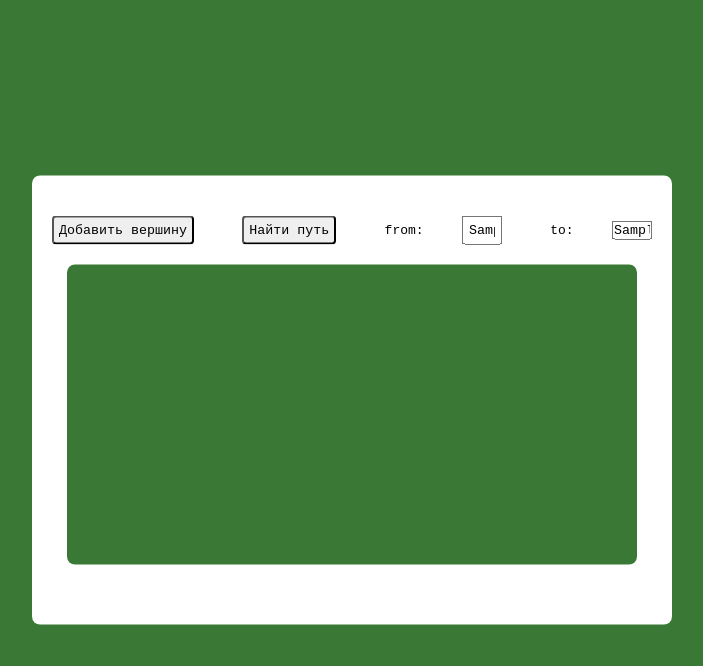
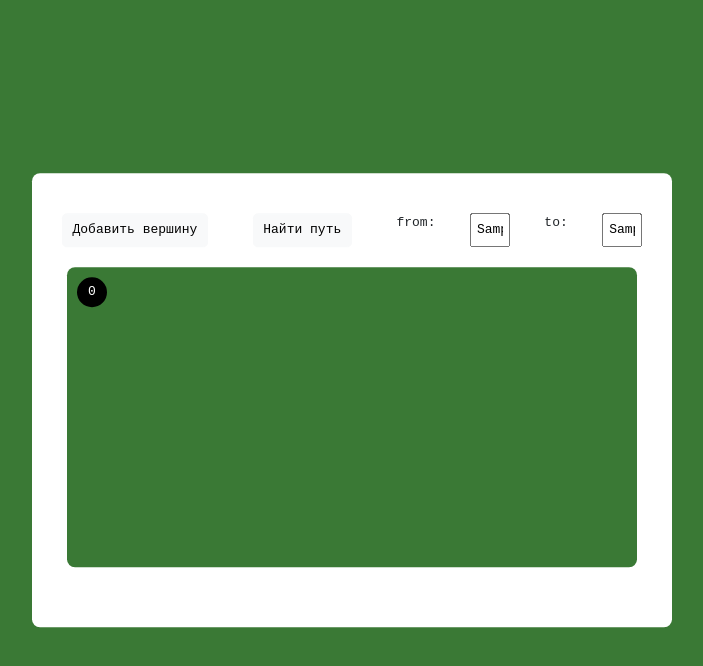
Before and after one commit to Sybescane/Dijkstra-algorithm, a plain HTML site: page src/index.html in a window 1280 px wide. Both pictures are taken after typing "Sample", "Sample" into the empty fields and a click on the button "Добавить вершину". Shown: the whole page, without its empty margins (288-991 px from the left). Drawn offline with nearby package versions, Linux system fonts and the light colour scheme.

Commit message:
Создание вершины и её перемещение

```diff
--- a/src/index.html
+++ b/src/index.html
@@ -5,6 +5,7 @@
    <meta http-equiv="X-UA-Compatible" content="IE=edge">
    <meta name="viewport" content="width=device-width, initial-scale=1.0">
    <title>Алгоритм Дейкстры</title>
+   <link href="https://cdn.jsdelivr.net/npm/bootstrap@5.3.0-alpha3/dist/css/bootstrap.min.css" rel="stylesheet" integrity="sha384-KK94CHFLLe+nY2dmCWGMq91rCGa5gtU4mk92HdvYe+M/SXH301p5ILy+dN9+nJOZ" crossorigin="anonymous">
    <link rel="preconnect" href="https://fonts.googleapis.com">
    <link rel="preconnect" href="https://fonts.gstatic.com" crossorigin>
    <link href="https://fonts.googleapis.com/css2?family=Roboto&display=swap" rel="stylesheet">
@@ -12,19 +13,19 @@
 </head>
 <body>
    <div class="wrapper">
-      <div class="options">
-         <button type="button" id="btn-add">Добавить вершину</button>
-         <button type="button" id="btn-create">Найти путь</button>
+      <div class="container d-flex justify-content-between ">
+         <button type="submit" class="btn btn-light"id="btn-add">Добавить вершину</button>
+         <button type="submit" class="btn btn-light" id="btn-create">Найти путь</button>
          <label for="from-vert">from:</label>
          <input type="text" id="from-vert">
-         <label for="from-vert">to:</label>
+         <label for="to-vert">to:</label>
          <input type="text" id="to-vert">
       </div>
-      <div class="container"></div>
+      <div class="field"></div>
    </div>
 
 
 
-   <script src="index.js"></script>
+   <script src="index.js" ></script>
 </body>
 </html>
--- a/src/index.js
+++ b/src/index.js
@@ -1,10 +1,49 @@
-const buttonAdd = document.querySelector('btn-add');
-const buttonCreate = document.querySelector('btn-create');
-const firstVert = document.querySelector('from-vert');
-const lastVert = document.querySelector('to-vert')
-const container = document.querySelector("container")
+// Получаем все объекты из html
+const buttonAdd = document.querySelector('#btn-add');
+const buttonCreate = document.querySelector('#btn-create');
+const firstVert = document.querySelector('#from-vert');
+const lastVert = document.querySelector('#to-vert')
+const field = document.querySelector(".field")
 
+// массив вершин и счетчик для их номеров
+let vertList = []
+let vert_count = 0;
+
+
+// Событие для создания вершины
 buttonAdd.addEventListener("click", () => {
-   let vert = document.createElement("div")
-   vert.classList.add("vert")
-});
+   let element = document.createElement("div");
+   // событие для переноса вершины
+   element.addEventListener('mousedown', (event) => {
+      element.style.position = 'absolute';
+      element.style.zIndex = 1000;
+
+      field.append(element);
+      moveAt(event.pageX, event.pageY);
+
+
+      function moveAt(pageX, pageY) {
+         element.style.left = pageX - element.offsetWidth / 2 + 'px';
+         element.style.top = pageY - element.offsetHeight / 2 + 'px';
+      }
+
+      function onMouseMove(event) {
+         moveAt(event.pageX, event.pageY);
+      }
+
+      document.addEventListener('mousemove', onMouseMove);
+
+      element.onmouseup = function() {
+         document.removeEventListener('mousemove', onMouseMove);
+         element.onmouseup = null;
+      };
+   })
+   element.addEventListener('click', () => {
+
+   })
+
+   element.innerHTML = vert_count++;
+   element.classList.add("vert");
+   field.appendChild(element);
+   vertList.push(element);
+})
--- a/src/style.css
+++ b/src/style.css
@@ -1,4 +1,3 @@
-
 *{
    box-sizing: border-box;
    padding: 0;
@@ -22,13 +21,7 @@ body{
    padding: 40px 20px;
 }
 
-.options{
-   display: flex;
-   justify-content: space-between;
-   align-items: center;
-}
-
-button, input:not(:last-child){
+button{
    margin-right: 10px;
    padding: 5px;
 }
@@ -37,18 +30,27 @@ button{
 }
 input[type="text"]{
    width: 40px;
+   padding: 5px;
 }
 
-.container{
+.field{
+   position: relative;
    width: 95%;
    height: 300px;
    margin: 20px auto;
    background-color: #3a7935;
    border-radius: 8px;
    padding: 10px;
+   display: flex;
 }
 
 .vert{
+   position: absolute;
+   text-align: center;
+   line-height: 30px;
+   color: #fff;
+   width: 30px;
+   height: 30px;
    border-radius: 50%;
-   background-color:#fff;
+   background-color:black;
 }
```
